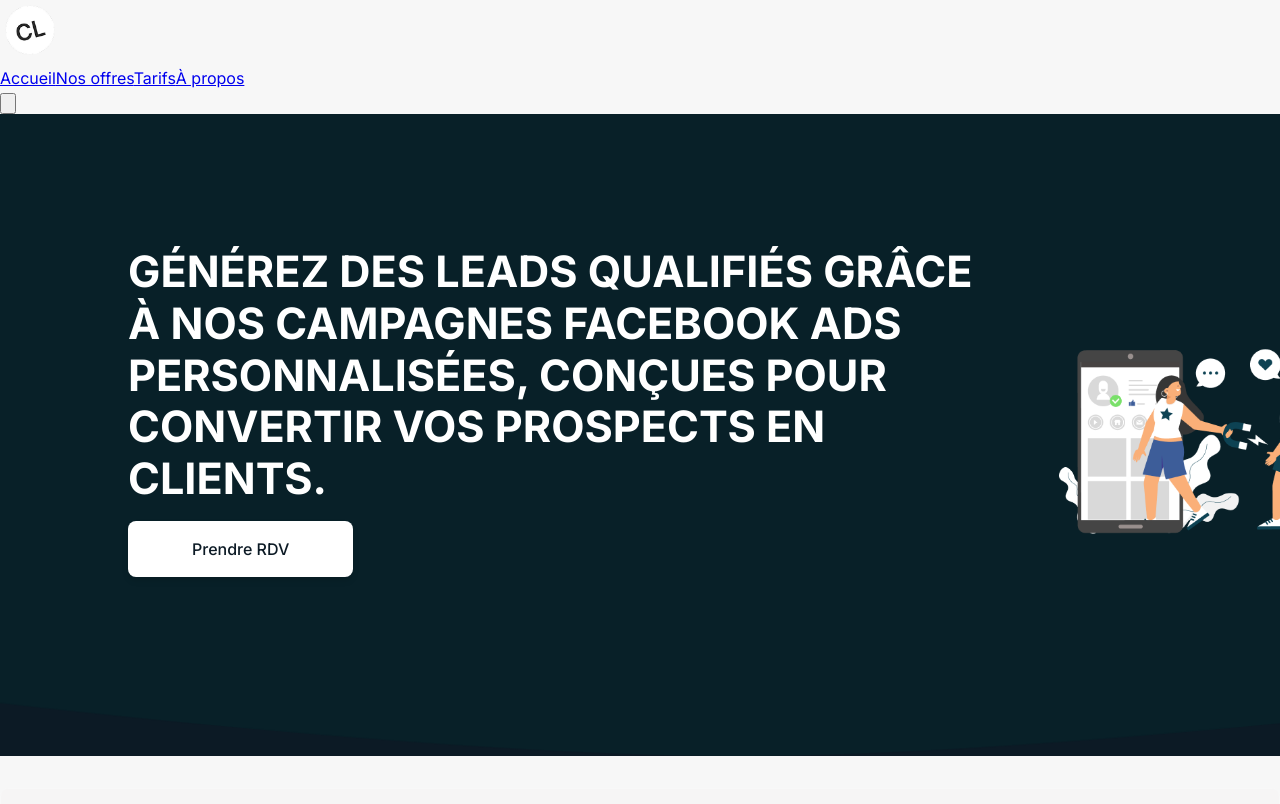
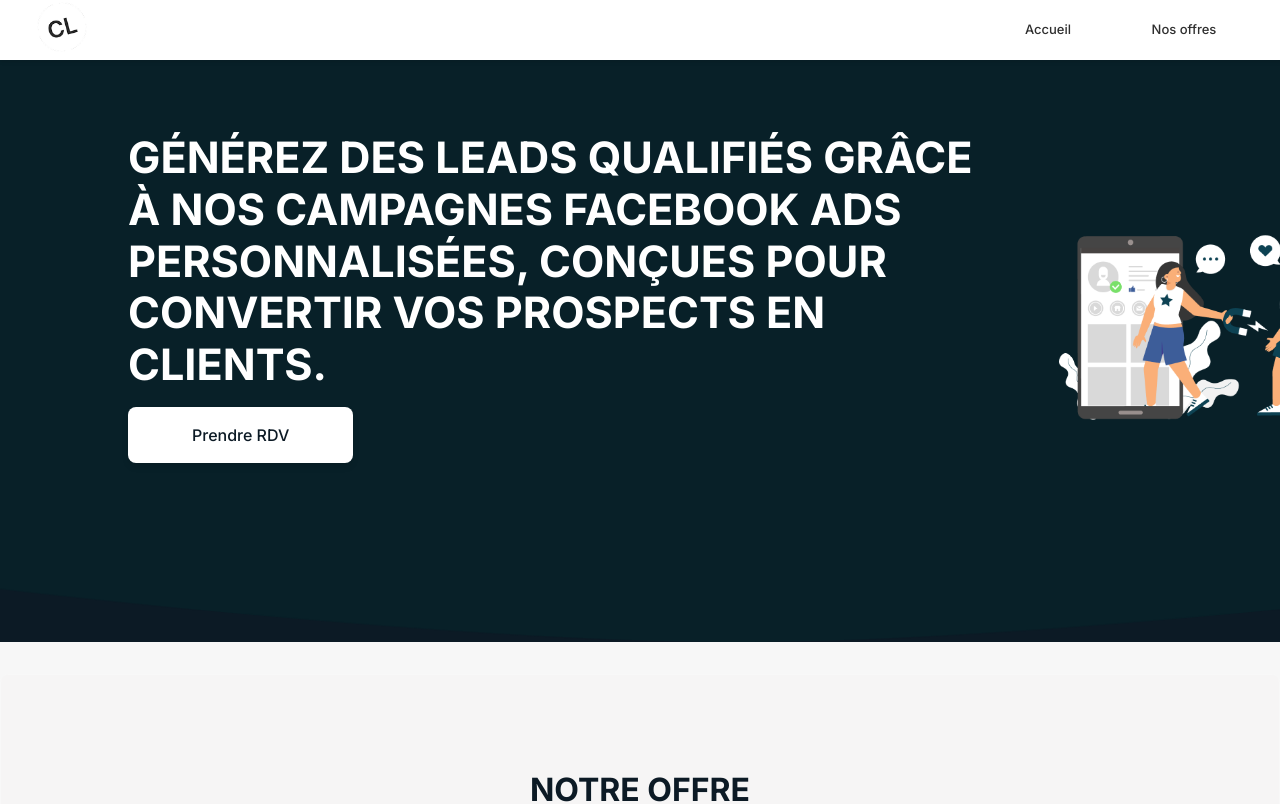
Before and after one commit to MARCOOOOOOOOOOOOOOOOO123/cockpit-lead, a Next.js app: page / in a window 1280 px wide. Shown: the top 804 px of the page. Built offline with nearby package versions, Linux system fonts and the light colour scheme.

Commit message:
Update NavBar.module.css

```diff
--- a/src/styles/NavBar.module.css
+++ b/src/styles/NavBar.module.css
@@ -1,124 +1,191 @@
-/* src/styles/HeroSection.module.css */
+/* src/styles/NavBar.module.css */
 
-.heroSection {
+.navBar {
   display: flex;
-  flex-direction: column; /* Par défaut, en colonne pour mobile */
+  align-items: center;
+  justify-content: space-between; /* Pousse le logo à gauche et le menu burger à droite sur mobile */
+  padding: 0 2rem; /* Padding par défaut (utilisé sur mobile avant la media query) */
+  background-color: #ffffff; /* Fond blanc */
+  box-shadow: 0 2px 4px rgba(0, 0, 0, 0.1);
+  height: 60px; /* Hauteur de la navbar à 60px */
+
+  position: fixed; /* Rendre la navbar fixe */
+  top: 0; /* Aligner en haut du viewport */
+  left: 0; /* Aligner à gauche du viewport */
+  width: 100%; /* Occuper toute la largeur du viewport */
+  z-index: 1000; /* Assurer qu'elle est au-dessus des autres éléments */
+}
+
+.logoContainer {
+  display: flex; /* Assure que le logo est bien aligné */
+  align-items: center;
+}
+
+.navLinks {
+  display: none; /* Masqué par défaut pour mobile */
+}
+
+.navLinkItem { /* Nouvelle classe pour les styles spécifiques aux liens */
+  display: flex;
   align-items: center;
   justify-content: center;
-  /* Utilise l'image Rectangle 3.png comme fond de section */
-  background-image: url('/images/Rectangle 3.png'); /* Définition de l'image de fond */
-  background-size: 100% 100%; /* L'image couvre 100% de la largeur et 100% de la hauteur, sans être coupée */
-  background-position: center bottom; /* Centre l'image et l'aligne en bas pour bien voir la courbure */
-  background-repeat: no-repeat; /* Empêche l'image de se répéter */
-  background-color: #0c1a25; /* Couleur de fond de secours si l'image ne charge pas ou pour les zones non couvertes */
-
-  color: #ffffff; /* Texte blanc */
-  padding: 4rem 2rem; /* Padding pour l'espacement intérieur */
-  min-height: 300px; /* Hauteur minimale de la section pour mobile */
-  width: 100%; /* La largeur est de 100% du conteneur parent */
-  overflow: hidden; /* Pour s'assurer que l'image ne déborde pas */
-  /* Les styles de border-radius sont retirés car l'image de fond elle-même définit la forme courbée */
+  flex-wrap: nowrap;
+  width: 120px;
+  height: 15px;
+  color: #2f2f2f;
+  font-size: 13px;
+  font-weight: 500;
+  text-decoration: none;
+  margin-left: 1rem; /* L'attribut 'margin-left' gère l'espacement entre les liens */
+  transition: color 0.2s ease-in-out;
+  font-family: 'Inter', sans-serif;
 }
 
-.contentContainer {
-  text-align: left;
-  margin-right: 4rem; /* CONSERVÉ POUR MOBILE - sera ajusté pour desktop */
-  margin-bottom: 0;
-  padding-top: 0;
-  align-self: flex-start; /* Ajouté pour forcer l’alignement haut */
+.navLinkItem:hover {
+  color: #007bff;
+  text-decoration: underline;
+  text-underline-offset: 4px;
+}
+
+.burgerMenu {
+  display: block; /* Visible par défaut pour mobile */
+  background: none;
+  border: none;
+  cursor: pointer;
+  padding: 0.5rem; /* Padding autour de l'icône burger */
+  padding-right: 3rem;
+}
+
+.burgerIcon {
+  width: 24px;
+  height: 24px;
+  stroke: black; /* Couleur noire pour le trait de l'icône */
+}
+
+/* Styles du menu mobile (overlay) */
+.mobileMenuOverlay {
+  position: fixed;
+  top: 0;
+  left: 0;
+  width: 100%;
+  height: 100%;
+  background-color: rgba(0, 0, 0, 0.9); /* Fond semi-transparent sombre */
+  z-index: 1001; /* Au-dessus de la navbar */
+  display: flex;
+  flex-direction: column;
+  align-items: center;
+  justify-content: center;
+  overflow-y: auto; /* Permet le défilement si le contenu est trop grand */
+}
+
+.closeMenuButton {
+  position: absolute;
+  top: 1.5rem;
+  right: 1.5rem;
+  background: none;
+  border: none;
+  color: #ffffff;
+  font-size: 3rem;
+  cursor: pointer;
+  z-index: 1002;
+  line-height: 1; /* Pour mieux aligner le "x" */
+}
+
+.mobileMenuLinks {
+  display: flex;
+  flex-direction: column;
+  gap: 1.5rem; /* Espacement entre les liens du menu mobile */
+  text-align: center;
+}
+
+.mobileLinkItem {
+  color: #ffffff; /* Texte blanc pour les liens du menu mobile */
+  font-size: 1.5rem;
+  font-weight: 600;
+  text-decoration: none;
+  transition: color 0.2s ease-in-out;
+  font-family: 'Inter', sans-serif;
+  padding: 0.5rem; /* Ajoute un peu de padding pour les zones de clic */
+}
+
+.mobileLinkItem:hover {
+  color: #007bff; /* Couleur au survol */
 }
 
 
-.heroTitle {
-  font-size: 2.1rem; /* Taille du titre pour mobile */
-  font-weight: 700; /* Gras */
-  line-height: 1.2; /* DÉFINI POUR MOBILE: Augmenté la hauteur de ligne pour éviter le chevauchement */
-  margin-bottom: 4rem; /* DÉFINI POUR MOBILE: Réduit la marge pour que les titres soient un peu plus proches mais lisibles */
+  .navBar {
+    padding-right: 3rem; /* L'attribut 'padding-right' pousse le contenu vers la gauche en augmentant l'espace à droite du conteneur. Ajustez cette valeur (ex: 3rem) pour le décalage souhaité. */
+  }
+
+
+/* Styles du menu mobile (overlay) */
+.mobileMenuOverlay {
+  position: fixed;
+  top: 0;
+  left: 0;
+  width: 100%;
+  height: 100%;
+  background-color: rgba(0, 0, 0, 0.9); /* Fond semi-transparent sombre */
+  z-index: 1001; /* Au-dessus de la navbar */
+  display: flex;
+  flex-direction: column;
+  align-items: center;
+  justify-content: center;
+  overflow-y: auto; /* Permet le défilement si le contenu est trop grand */
 }
 
-.heroSubtitle {
-  font-size: 1.125rem; /* Taille du sous-titre (environ 18px) */
-  line-height: 1.6; /* DÉFINI POUR MOBILE: Correction de la faute de frappe et bonne hauteur de ligne */
-  margin-bottom: 4rem; /* DÉFINI POUR MOBILE: Pousse le bouton vers le bas sur mobile */
-  opacity: 0.9; /* Légèrement moins opaque */
+.closeMenuButton {
+  position: absolute;
+  top: 1.5rem;
+  right: 1.5rem;
+  background: none;
+  border: none;
+  color: #ffffff;
+  font-size: 3rem;
+  cursor: pointer;
+  z-index: 1002;
+  line-height: 1; /* Pour mieux aligner le "x" */
 }
 
-.heroButton {
-  display: inline-block;
-  background-color: #ffffff; /* Fond blanc pour le bouton */
-  color: #0c1a25; /* Texte sombre pour le bouton */
-  padding: 1rem 4rem; /* Augmenté le padding horizontal pour élargir le bouton */
-  border-radius: 8px; /* Bords arrondis */
-  text-decoration: none;
-  font-weight: 500;
-  font-size: 15;
-  transition: background-color 0.3s ease, color 0.3s ease;
-  box-shadow: 0 4px 6px rgba(0, 0, 0, 0.1);
+.mobileMenuLinks {
+  display: flex;
+  flex-direction: column;
+  gap: 1.5rem; /* Espacement entre les liens du menu mobile */
+  text-align: center;
 }
 
-.heroButton:hover {
-  background-color: #e0e0e0; /* Un peu plus sombre au survol */
-  color: #000000;
+.mobileLinkItem {
+  color: #ffffff; /* Texte blanc pour les liens du menu mobile */
+  font-size: 1.5rem;
+  font-weight: 600;
+  text-decoration: none;
+  transition: color 0.2s ease-in-out;
+  font-family: 'Inter', sans-serif;
+  padding: 0.5rem; /* Ajoute un peu de padding pour les zones de clic */
 }
 
-.imageContainer {
-  display: flex; /* Ajouté pour centrer l'image à l'intérieur de son conteneur si elle est plus petite */
-  justify-content: center;
-  align-items: center;
-  width: 100%; /* Prend toute la largeur disponible pour l'image */
-  max-width: 600px; /* Limite la largeur de l'image sur les grands écrans */
-  margin-top: 5rem; /* Tu peux mettre 6rem ou plus pour créer un bon écart */
+.mobileLinkItem:hover {
+  color: #007bff; /* Couleur au survol */
 }
 
-.heroImage {
-  max-width: 300; /* S'assure que l'image est responsive */
-  height: auto; /* Maintient le ratio d'aspect */
-  display: block; /* Évite l'espace sous l'image */
-  margin-right: 90;
-}
-
-
-
-/* Media Queries pour les écrans plus grands (desktop) */
+/* Media Queries pour les écrans plus grands */
 @media (min-width: 768px) {
-  .heroSection {
-    flex-direction: row; /* En ligne pour les grands écrans */
-    justify-content: flex-start; /* Pousse le contenu vers la gauche */
-    align-items: flex-start; /* Aligne les éléments en haut */
-    padding: 6rem 4rem; /* Plus de padding sur desktop */
-    padding-left: 8rem; /* Ajoute un padding à gauche pour décaler du bord */
-    min-height: 450px; /* Hauteur minimale de la section pour desktop */
+  .navBar {
+    justify-content: flex-start;
+    gap: 55rem; /* Cet attribut gère l'espace entre le logo et le bloc de liens sur desktop */
+    padding-right: 2rem; /* Réinitialise le padding-right pour desktop si nécessaire */
   }
 
-  .contentContainer {
-    text-align: left; /* Aligne le texte à gauche sur desktop */
-    margin-right: 2rem; /* MODIFIÉ: Réduit la marge droite pour ramener l'image plus près du texte */
-    /* L'attribut 'margin-right' gère l'espacement entre le conteneur de texte et le conteneur d'image. */
-    padding-top: 0; /* S'assure que le texte colle en haut */
+  .navLinks {
+    display: flex; /* Affiche les liens sur les écrans plus grands */
+    flex-wrap: nowrap;
   }
 
-  .heroTitle {
-    font-size: 2.7rem; /* Plus grand titre pour desktop */
-    line-height: 1.2; /* Assure une bonne hauteur de ligne aussi sur desktop */
-    margin-bottom: 1rem; /* Marge entre les titres sur desktop */
+  .burgerMenu {
+    display: none; /* Masque le menu burger sur les écrans plus grands */
   }
 
-  .heroSubtitle {
-    font-size: 1.25rem; /* Taille de sous-titre un peu plus grande */
-    line-height: 1.5; /* AJOUTÉ POUR DESKTOP: Hauteur de ligne plus standard pour desktop */
-    margin-bottom: 4rem; /* AJOUTÉ POUR DESKTOP: Revenir à la marge originale du desktop */
+  .mobileMenuOverlay {
+    display: none; /* Cache le menu mobile sur desktop */
   }
-
-  .imageContainer {
-    width: auto; /* L'image prend sa largeur définie par Next/image ou max-width */
-    margin-top: 8rem; /* Décale l'image vers le bas pour que le texte soit plus haut */
-    /* Ajuste cette valeur (5rem) pour trouver l'alignement parfait */
-  }
-
-  .heroImage {
-  max-width: 100%; /* S'assure que l'image est responsive */
-  height: auto; /* Maintient le ratio d'aspect */
-  display: block; /* Évite l'espace sous l'image */
-  margin-right: 150;
 }
-}
```
